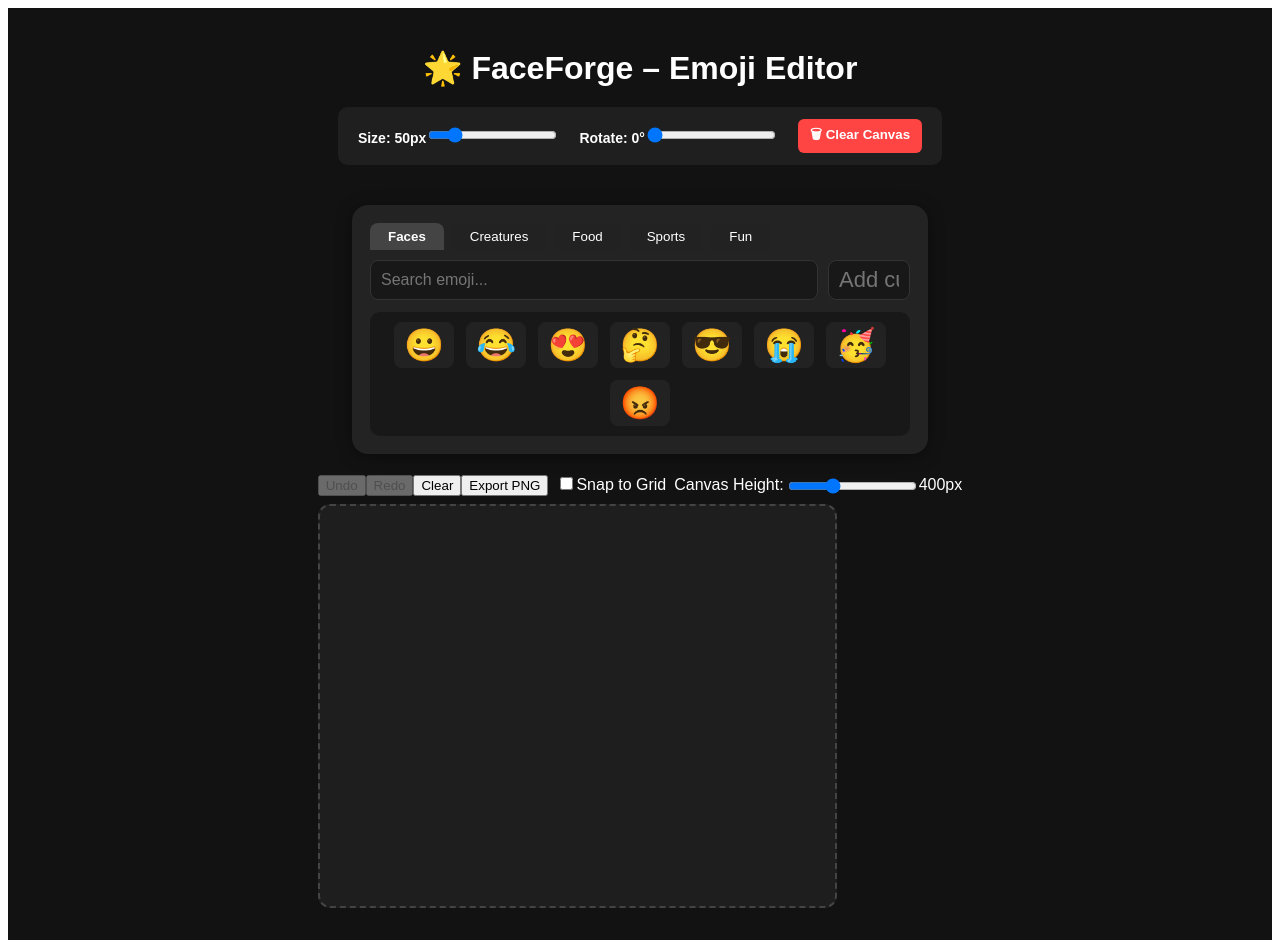
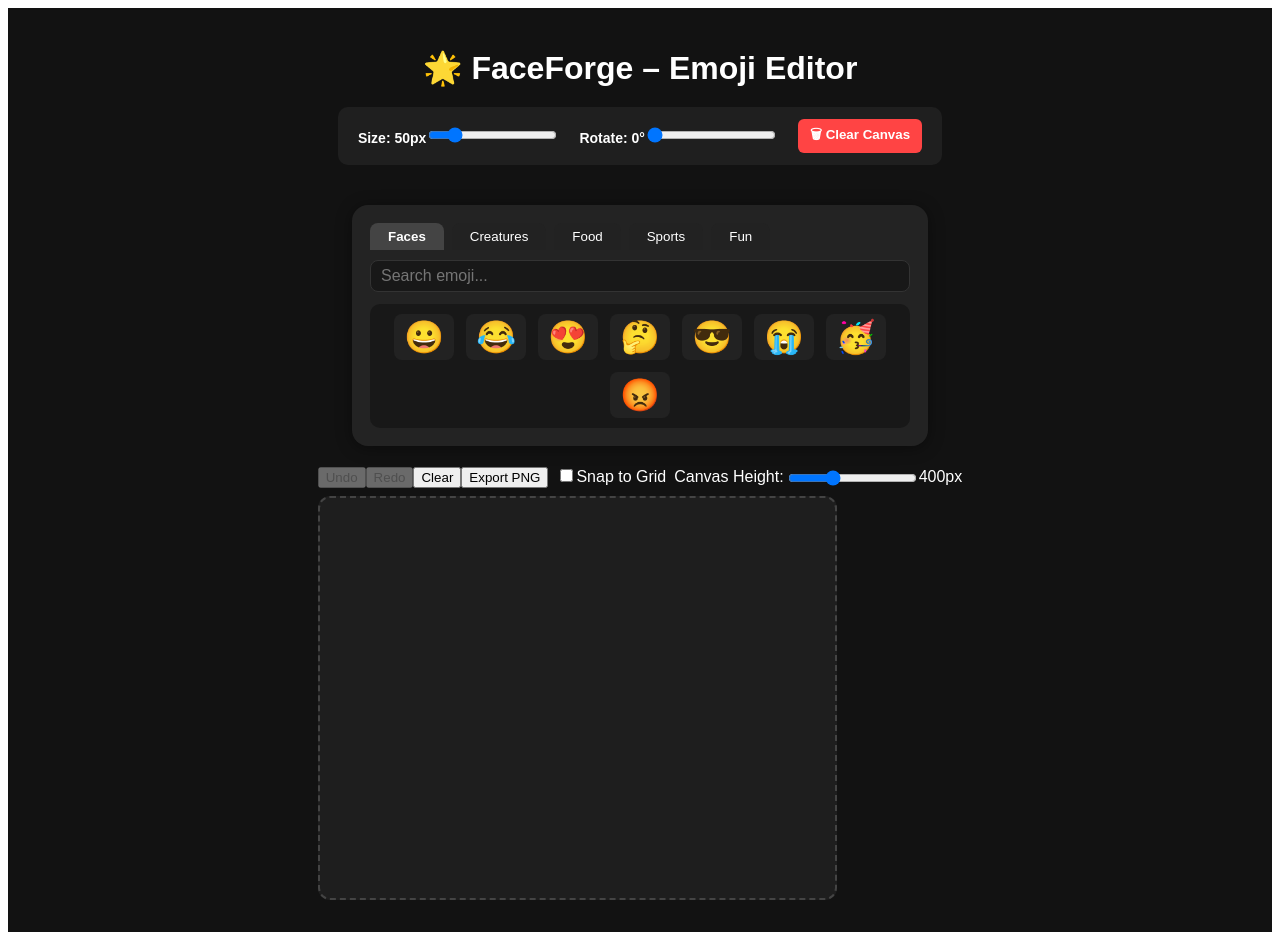
Before and after one commit to Pratik-shedge07/faceforge, a React (Create React App) app: page / in a window 1280 px wide. Built offline with nearby package versions, Linux system fonts and the light colour scheme.

Commit message:
custom emoji option removed

```diff
--- a/src/Components/EmojiPalette.jsx
+++ b/src/Components/EmojiPalette.jsx
@@ -111,23 +111,7 @@ function EmojiPalette({ selectedEmoji, setSelectedEmoji }) {
             fontSize: 16
           }}
         />
-        <input
-          type="text"
-          placeholder="Add custom emoji"
-          value={customEmoji}
-          maxLength={2}
-          onChange={e => setCustomEmoji(e.target.value)}
-          style={{
-            width: 60,
-            padding: "6px 10px",
-            borderRadius: 8,
-            border: "1px solid #333",
-            background: "#181818",
-            color: "#fff",
-            fontSize: 22,
-            textAlign: "center"
-          }}
-        />
+
       </div>
       {/* Recently Used */}
       {recentEmojis.length > 0 && (
```
